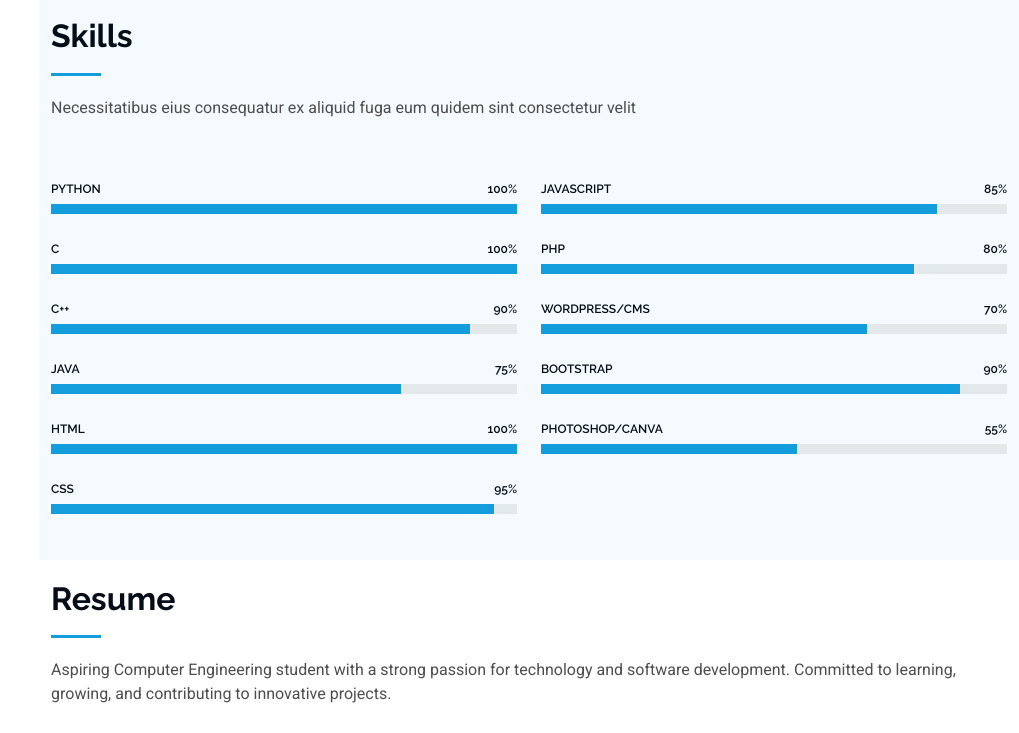
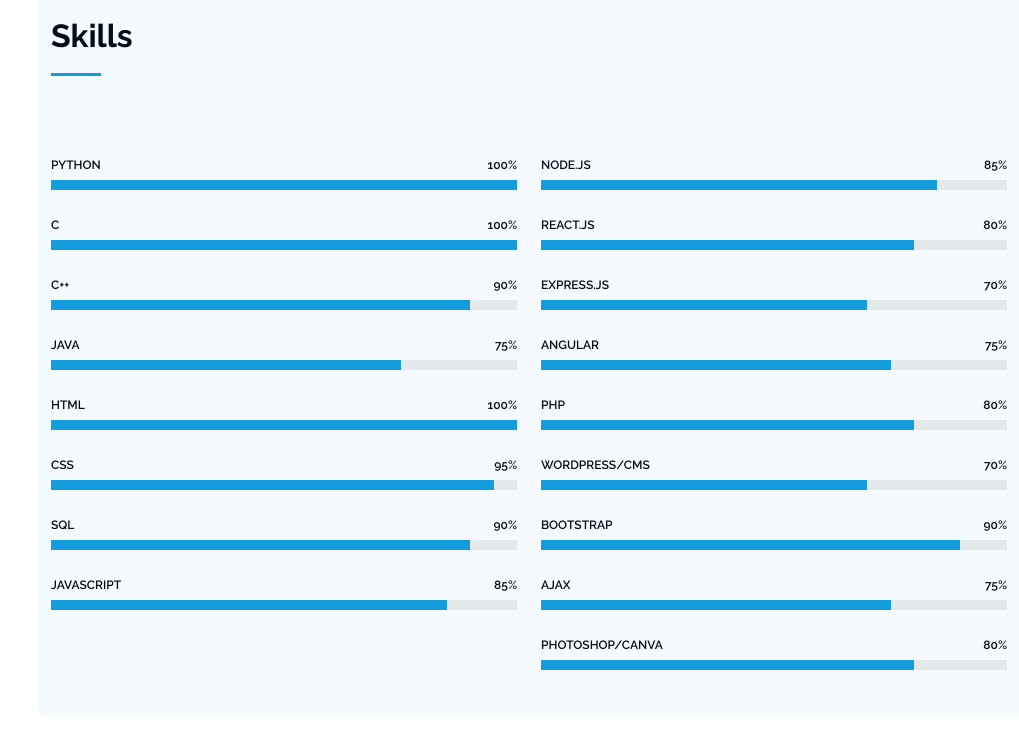
Before and after one commit to AsthaPitambarwale/Astha-s-Portfolio, a plain HTML site: page index.html in a window 1280 px wide. Shown: the part 1587-2320 px from the top of the page, without its empty margins (261-1280 px from the left). Drawn offline with Linux system fonts and the light colour scheme.

Commit message:
Add files via upload

```diff
--- a/index.html
+++ b/index.html
@@ -4,7 +4,7 @@
 <head>
   <meta charset="utf-8">
   <meta content="width=device-width, initial-scale=1.0" name="viewport">
-  <title>Index - Astha Portfolio</title>
+  <title>Astha Pitambarwale - Portfolio</title>
   <meta content="" name="description">
   <meta content="" name="keywords">
 
@@ -196,7 +196,6 @@
 
       <div class="container section-title" data-aos="fade-up">
         <h2>Skills</h2>
-        <p>Necessitatibus eius consequatur ex aliquid fuga eum quidem sint consectetur velit</p>
       </div>
 
       <div class="container" data-aos="fade-up" data-aos-delay="100">
@@ -253,14 +252,54 @@
               </div>
             </div>
 
+            <div class="progress">
+              <span class="skill"><span>SQL</span> <i class="val">90%</i></span>
+              <div class="progress-bar-wrap">
+                <div class="progress-bar" role="progressbar" aria-valuenow="90" aria-valuemin="0" aria-valuemax="100">
+                </div>
+              </div>
+            </div>
+
+            <div class="progress">
+              <span class="skill"><span>JavaScript</span> <i class="val">85%</i></span>
+              <div class="progress-bar-wrap">
+                <div class="progress-bar" role="progressbar" aria-valuenow="85" aria-valuemin="0" aria-valuemax="100">
+                </div>
+              </div>
+            </div>
+
           </div>
 
           <div class="col-lg-6">
 
             <div class="progress">
-              <span class="skill"><span>JavaScript</span> <i class="val">85%</i></span>
+              <span class="skill"><span>Node.Js</span> <i class="val">85%</i></span>
               <div class="progress-bar-wrap">
                 <div class="progress-bar" role="progressbar" aria-valuenow="85" aria-valuemin="0" aria-valuemax="100">
+                </div>
+              </div>
+            </div>
+
+            <div class="progress">
+              <span class="skill"><span>React.js</span> <i class="val">80%</i></span>
+              <div class="progress-bar-wrap">
+                <div class="progress-bar" role="progressbar" aria-valuenow="80" aria-valuemin="0" aria-valuemax="100">
+                </div>
+              </div>
+            </div>
+
+            <div class="progress">
+              <span class="skill"><span>Express.js</span> <i class="val">70%</i></span>
+              <div class="progress-bar-wrap">
+                <div class="progress-bar" role="progressbar" aria-valuenow="70" aria-valuemin="0" aria-valuemax="100">
+                </div>
+              </div>
+            </div>
+
+            <div class="progress">
+              <span class="skill"><span>Angular</span> <i class="val">75%</i></span>
+              <div class="progress-bar-wrap">
+                <div class="progress-bar" role="progressbar" aria-valuenow="75" aria-valuemin="0" aria-valuemax="100">
                 </div>
               </div>
             </div>
@@ -282,7 +321,7 @@
             </div>
 
             <div class="progress">
-              <span class="skill"><span>bootstrap</span> <i class="val">90%</i></span>
+              <span class="skill"><span>Bootstrap</span> <i class="val">90%</i></span>
               <div class="progress-bar-wrap">
                 <div class="progress-bar" role="progressbar" aria-valuenow="90" aria-valuemin="0" aria-valuemax="100">
                 </div>
@@ -290,9 +329,17 @@
             </div>
 
             <div class="progress">
-              <span class="skill"><span>Photoshop/Canva</span> <i class="val">55%</i></span>
+              <span class="skill"><span>AJAX</span> <i class="val">75%</i></span>
               <div class="progress-bar-wrap">
-                <div class="progress-bar" role="progressbar" aria-valuenow="55" aria-valuemin="0" aria-valuemax="100">
+                <div class="progress-bar" role="progressbar" aria-valuenow="75" aria-valuemin="0" aria-valuemax="100">
+                </div>
+              </div>
+            </div>
+
+            <div class="progress">
+              <span class="skill"><span>Photoshop/Canva</span> <i class="val">80%</i></span>
+              <div class="progress-bar-wrap">
+                <div class="progress-bar" role="progressbar" aria-valuenow="80" aria-valuemin="0" aria-valuemax="100">
                 </div>
               </div>
             </div>
@@ -367,7 +414,7 @@
 
       <!-- Section Title -->
       <div class="container section-title" data-aos="fade-up">
-        <h2>Portfolio</h2>
+        <h2>My Projects</h2>
         <p>A showcase of my projects, reflecting my expertise in web development, design, and functionality.</p>
       </div>
 
@@ -383,6 +430,20 @@
                 <h4>Astha's Cakes</h4>
                 <p>Dynamic cake shop website featuring interactive product cards, popups, and order tracking.</p>
                 <a href="assets/img/portfolio/astha-cakes.png" title="Astha's Cakes" class="glightbox preview-link"><i
+                    class="bi bi-zoom-in"></i></a>
+                <a href="" title="More Details" class="details-link"><i class="bi bi-link-45deg"></i></a>
+              </div>
+            </div>
+          </div>
+
+          <!-- Lost and Found Application -->
+          <div class="col-lg-4 col-md-6 portfolio-item isotope-item filter-grocery">
+            <div class="portfolio-content h-100">
+              <img src="assets/img/portfolio/l&f.png" class="img-fluid" alt=" Lost and Found Application ">
+              <div class="portfolio-info">
+                <h4> Lost and Found Application-Colege</h4>
+                <p>Platform that help the student & staff to find there lost belongings in college campus</p>
+                <a href="assets/img/portfolio/l&f2.png" title="Lost and Found Application" class="glightbox preview-link"><i
                     class="bi bi-zoom-in"></i></a>
                 <a href="" title="More Details" class="details-link"><i class="bi bi-link-45deg"></i></a>
               </div>
```
